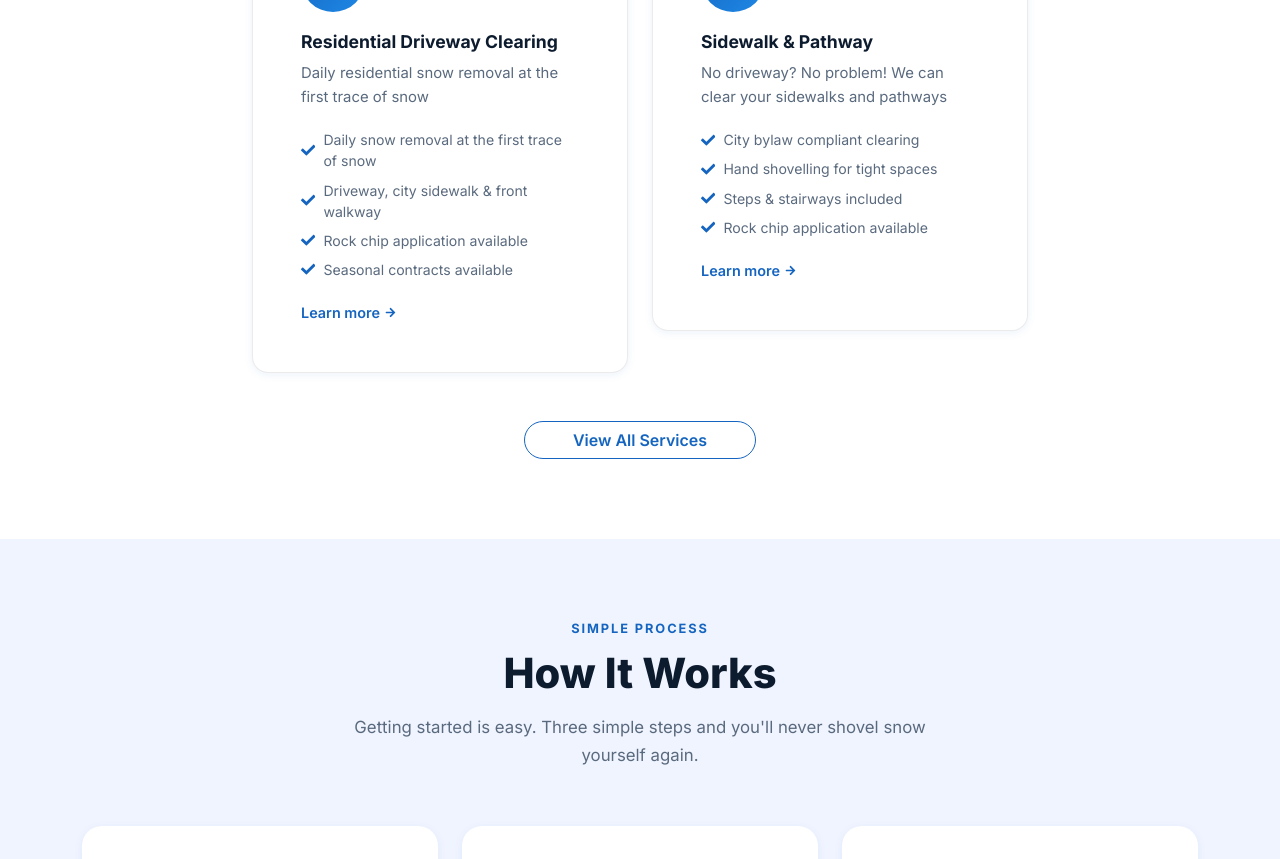
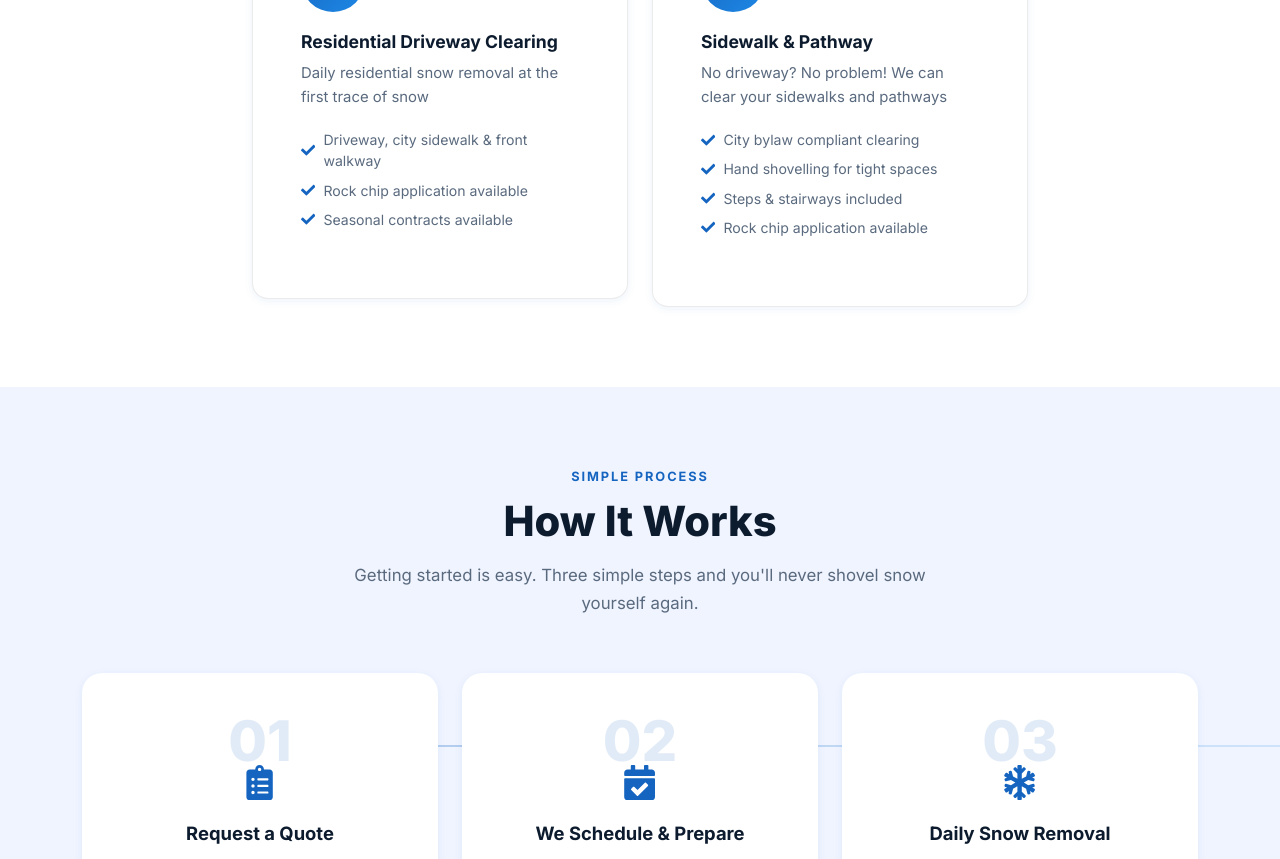
Before and after one commit to tuancat8730-sam/ci_snow_1, a React (Vite) app: page /#/ in a window 1280 px wide. Shown: the part 1160-2019 px from the top of the page. Built offline with nearby package versions, Linux system fonts and the light colour scheme.

Commit message:
fix: simplify services section on home page
Remove the "Daily snow removal at the first trace of snow" feature
line from Residential Driveway Clearing, remove the "Learn more"
link from each service card, and remove the "View All Services"
button.

```diff
--- a/src/components/sections/ServiceCard.jsx
+++ b/src/components/sections/ServiceCard.jsx
@@ -1,8 +1,7 @@
 import {
   FaHome, FaBuilding, FaWalking, FaSnowflake, FaTruck, FaTint,
-  FaCheck, FaArrowRight,
+  FaCheck,
 } from 'react-icons/fa'
-import { Link } from 'react-router-dom'
 
 const ICONS = {
   FaHome: <FaHome />,
@@ -34,12 +33,6 @@ export default function ServiceCard({ service }) {
               </li>
             ))}
           </ul>
-          <Link
-            to={`/services#${service.slug}`}
-            className="service-link"
-          >
-            Learn more <FaArrowRight size={11} />
-          </Link>
         </div>
       </div>
     </div>
--- a/src/components/sections/Services.jsx
+++ b/src/components/sections/Services.jsx
@@ -1,4 +1,3 @@
-import { Link } from 'react-router-dom'
 import { SERVICES } from '../../data/services'
 import ServiceCard from './ServiceCard'
 import SectionHeader from '../ui/SectionHeader'
@@ -23,17 +22,6 @@ export default function Services() {
             </ScrollReveal>
           ))}
         </div>
-
-        <ScrollReveal>
-          <div className="text-center mt-5">
-            <Link
-              to="/services"
-              className="btn btn-outline-primary rounded-pill px-5 fw-semibold"
-            >
-              View All Services
-            </Link>
-          </div>
-        </ScrollReveal>
       </div>
     </section>
   )
--- a/src/data/services.js
+++ b/src/data/services.js
@@ -6,7 +6,6 @@ export const SERVICES = [
     icon: 'FaHome',
     shortDesc: 'Daily residential snow removal at the first trace of snow',
     features: [
-      'Daily snow removal at the first trace of snow',
       'Driveway, city sidewalk & front walkway',
       'Rock chip application available',
       'Seasonal contracts available',
```
